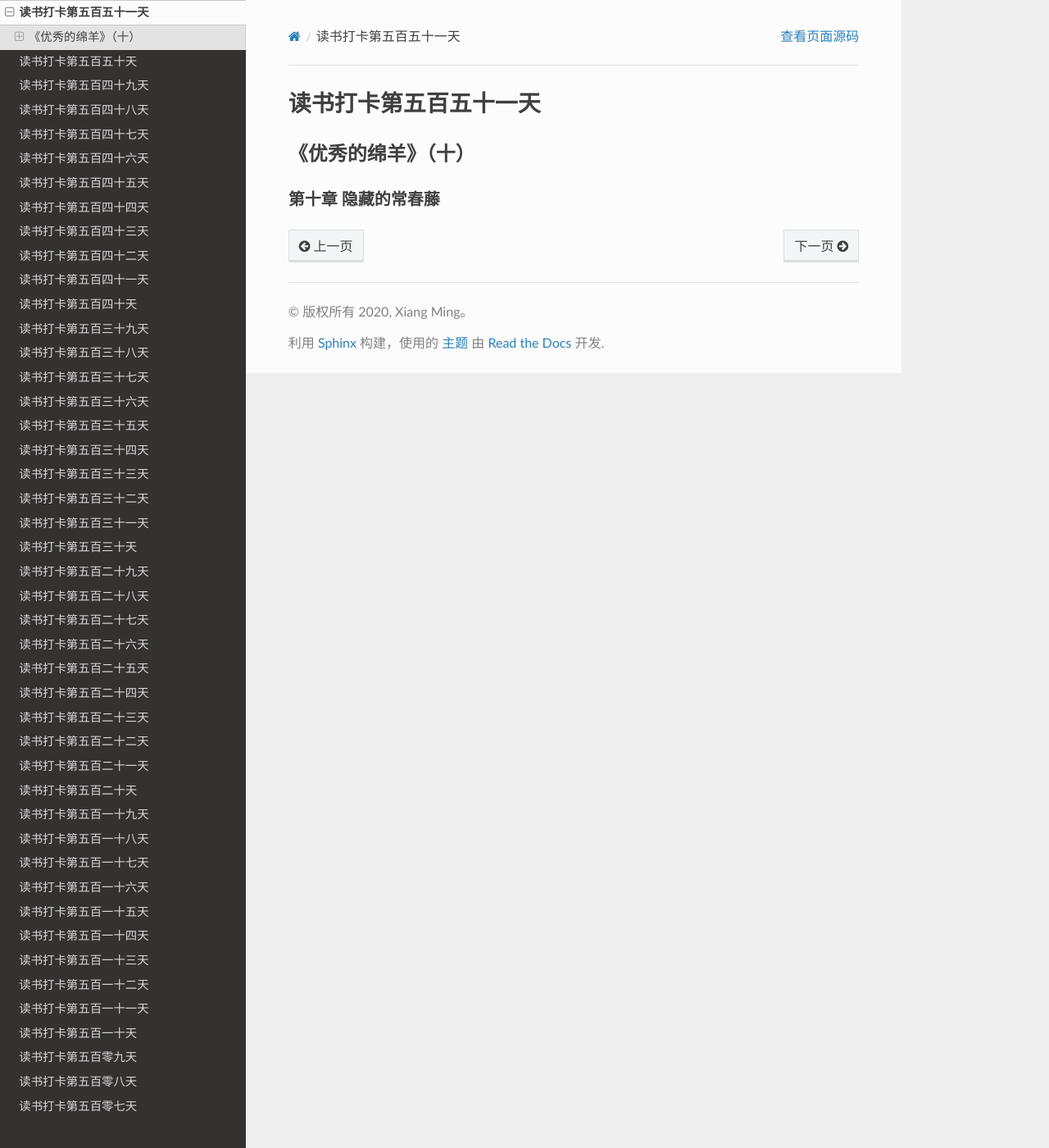
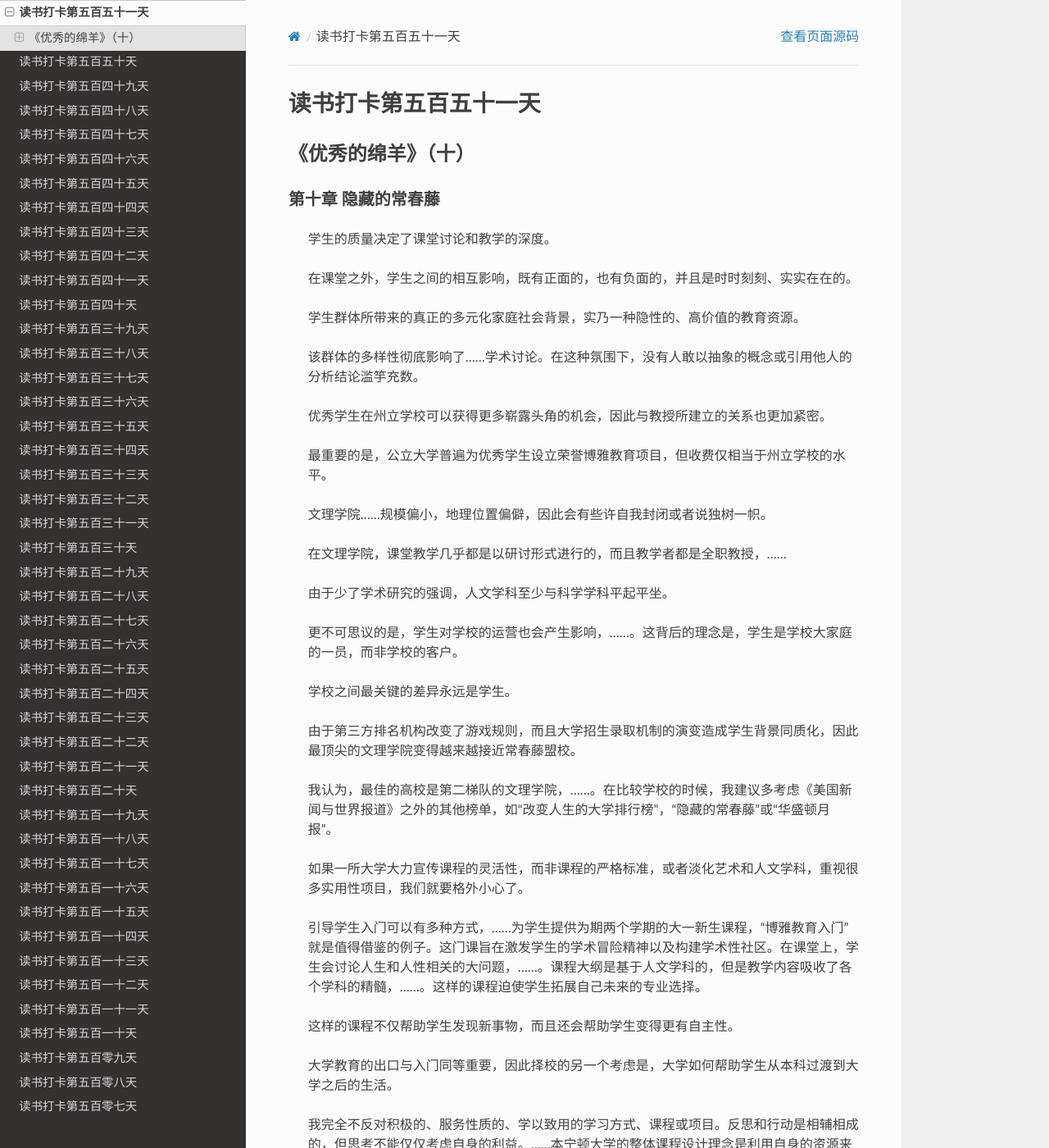
Before and after one commit to xiangming1975/reading, a Sphinx documentation site: the page built from source/2022-02-26.md, in a window 1280 px wide and 1400 px high. Shown: the whole window at 82% size. Built offline with Sphinx 7.4.7 and the Read the Docs theme 2.0.0, drawn with Linux system fonts in a browser that asks for light colours; some of the changed text lies outside the part shown.

Commit message:
自动提交时间: 2022-02-20T22:31:03,701257647+08:00

```diff
--- a/source/2022-02-26.md
+++ b/source/2022-02-26.md
@@ -1,4 +1,50 @@
 # 读书打卡第五百五十一天
 ## 《优秀的绵羊》（十）
 ### 第十章 隐藏的常春藤
->
+> 学生的质量决定了课堂讨论和教学的深度。
+
+> 在课堂之外，学生之间的相互影响，既有正面的，也有负面的，并且是时时刻刻、实实在在的。
+
+> 学生群体所带来的真正的多元化家庭社会背景，实乃一种隐性的、高价值的教育资源。
+
+> 该群体的多样性彻底影响了……学术讨论。在这种氛围下，没有人敢以抽象的概念或引用他人的分析结论滥竽充数。
+
+> 优秀学生在州立学校可以获得更多崭露头角的机会，因此与教授所建立的关系也更加紧密。
+
+> 最重要的是，公立大学普遍为优秀学生设立荣誉博雅教育项目，但收费仅相当于州立学校的水平。
+
+> 文理学院……规模偏小，地理位置偏僻，因此会有些许自我封闭或者说独树一帜。
+
+> 在文理学院，课堂教学几乎都是以研讨形式进行的，而且教学者都是全职教授，……
+
+> 由于少了学术研究的强调，人文学科至少与科学学科平起平坐。
+
+> 更不可思议的是，学生对学校的运营也会产生影响，……。这背后的理念是，学生是学校大家庭的一员，而非学校的客户。
+
+> 学校之间最关键的差异永远是学生。
+
+> 由于第三方排名机构改变了游戏规则，而且大学招生录取机制的演变造成学生背景同质化，因此最顶尖的文理学院变得越来越接近常春藤盟校。
+
+> 我认为，最佳的高校是第二梯队的文理学院，……。在比较学校的时候，我建议多考虑《美国新闻与世界报道》之外的其他榜单，如“改变人生的大学排行榜”，“隐藏的常春藤”或“华盛顿月报”。
+
+> 如果一所大学大力宣传课程的灵活性，而非课程的严格标准，或者淡化艺术和人文学科，重视很多实用性项目，我们就要格外小心了。
+
+> 引导学生入门可以有多种方式，……为学生提供为期两个学期的大一新生课程，“博雅教育入门”就是值得借鉴的例子。这门课旨在激发学生的学术冒险精神以及构建学术性社区。在课堂上，学生会讨论人生和人性相关的大问题，……。课程大纲是基于人文学科的，但是教学内容吸收了各个学科的精髓，……。这样的课程迫使学生拓展自己未来的专业选择。
+
+> 这样的课程不仅帮助学生发现新事物，而且还会帮助学生变得更有自主性。
+
+> 大学教育的出口与入门同等重要，因此择校的另一个考虑是，大学如何帮助学生从本科过渡到大学之后的生活。
+
+> 我完全不反对积极的、服务性质的、学以致用的学习方式、课程或项目。反思和行动是相辅相成的，但思考不能仅仅考虑自身的利益。……本宁顿大学的整体课程设计理念是利用自身的资源来促进社会进步，这也是领导力和公民权利和责任的高度提现。
+
+> 我们不能放弃大学，我们更不能忽视大学教育更高的目标。
+
+> 相较于到底是去哪所大学，更重要的问题是，你为什么要上大学以及如何利用大学教育。
+
+> 你更应该关注的是学生何老师的质量。了解一所学校最理想的方式是到课堂试听，……
+
+> 不论就读于哪所大学，一定要学会主宰自己的教育，而不是让教育来支配你。
+> * 首先，毋庸置疑，教室是关键，……初到大学，我们要以敏锐的嗅觉迅速寻找良师，并要勇于在课堂之外同他们建立关系，……
+> * 再者，大学教育要先帮助我们成人，后帮助我们获取某领域的专业技能，因此选课的原则就是如此。
+
+> 大学是完全属于你自己的，大学代表着人生一次机会，善待这次机会，不要着急去成为自己心中早已计划好的那个人，而是成为你自己从未遇见的那个人，遇见那个更好的自己！做到这点，最重要的因素并不是你就读的学校，而是你本身。
```
Also changed, not shown: source/2022-02-27.md (added, +5 -0 lines).
